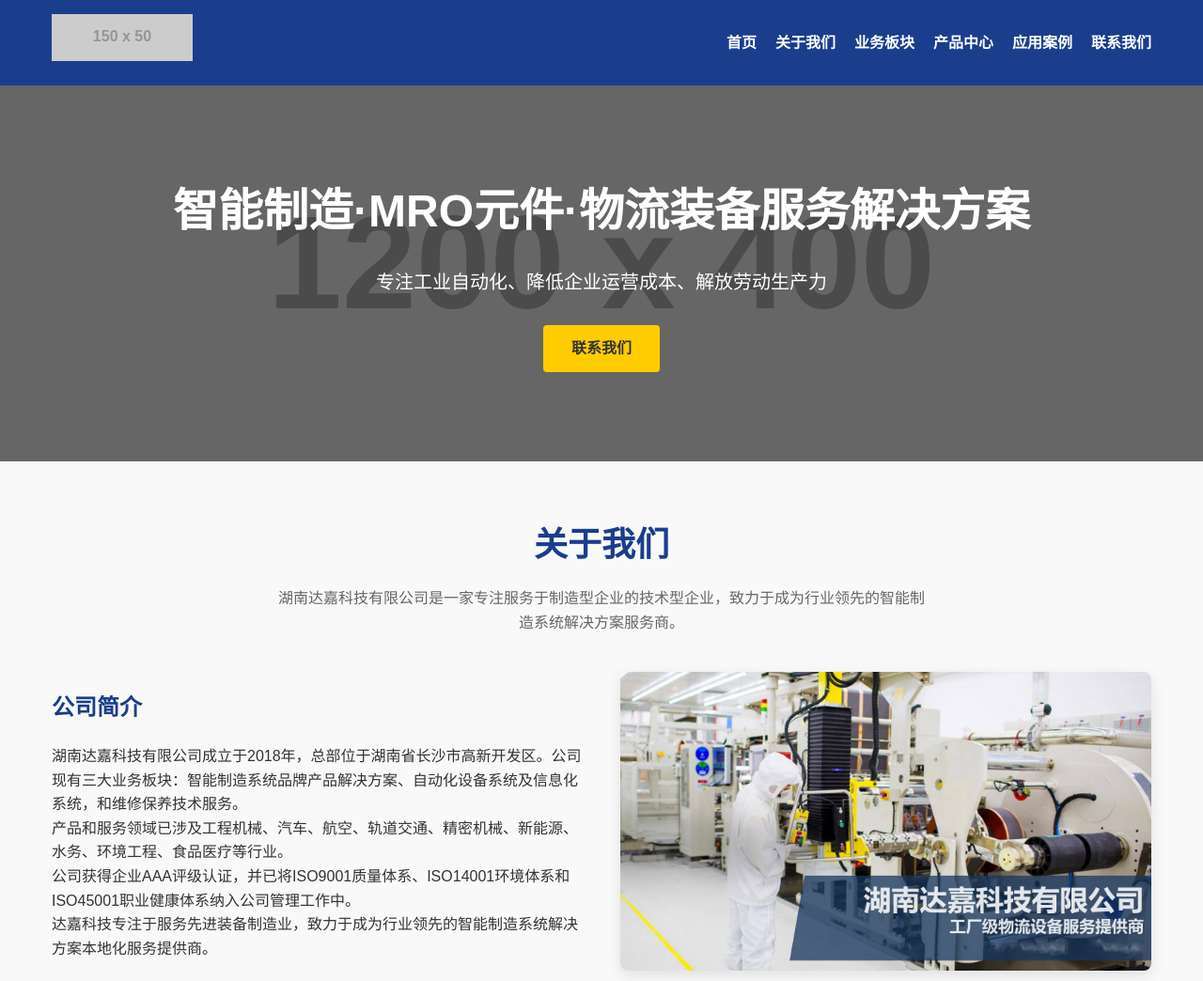
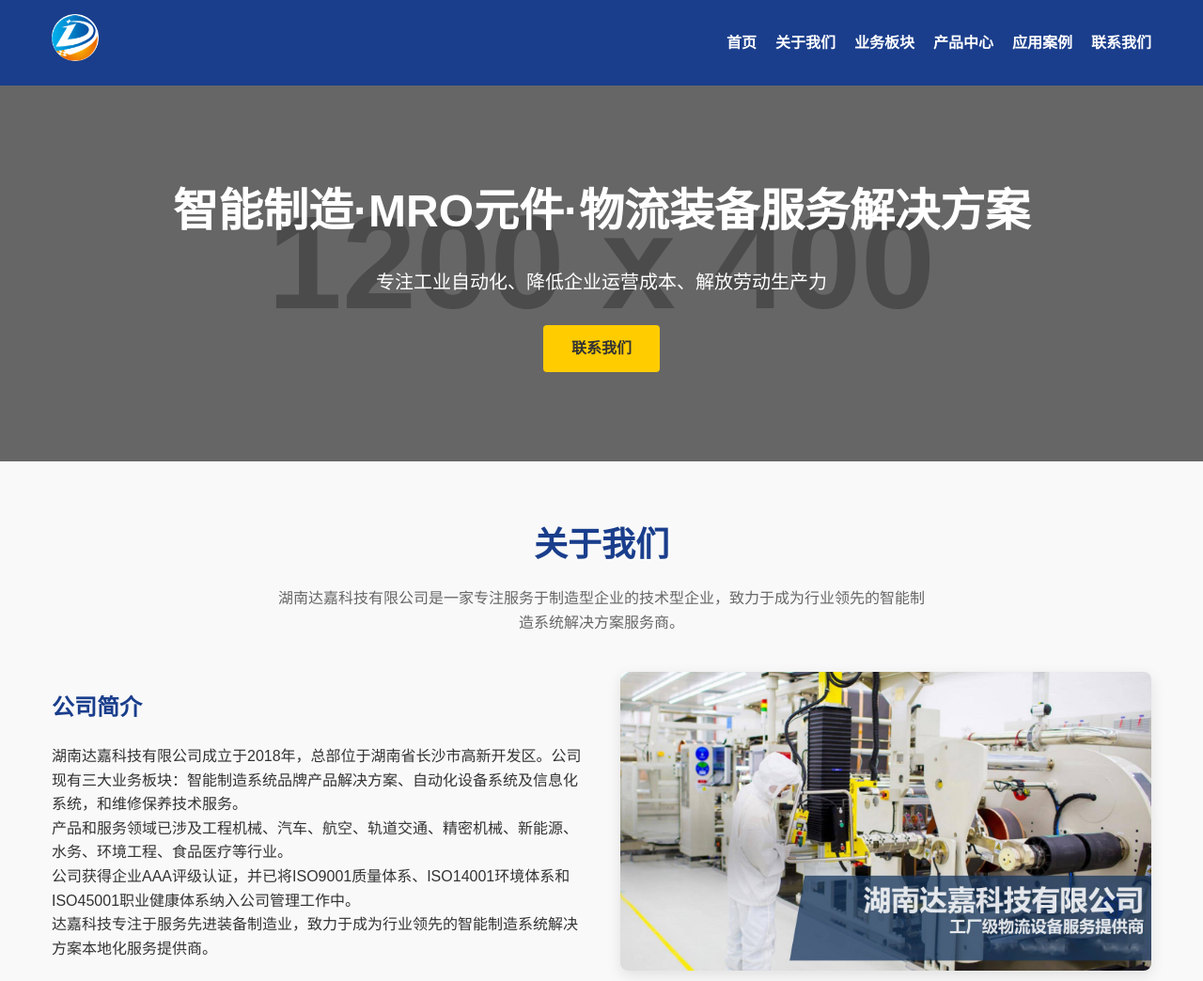
Before and after one commit to InkNew/InkNew.github.io, a plain HTML site: page index.html in a window 1280 px wide. Shown: the top 1044 px of the page at 94% size. Drawn offline with Linux system fonts and the light colour scheme; placeholder pictures from the web are drawn by us.

Commit message:
Update index.html

```diff
--- a/index.html
+++ b/index.html
@@ -510,7 +510,7 @@
     <header>
         <div class="container header-content">
             <div class="logo">
-                <img src="https://via.placeholder.com/150x50?text=达嘉科技" alt="湖南达嘉科技有限公司">
+                <img src="assets/img/logo.png" alt="湖南达嘉科技有限公司">
             </div>
             <nav>
                 <ul>
```
